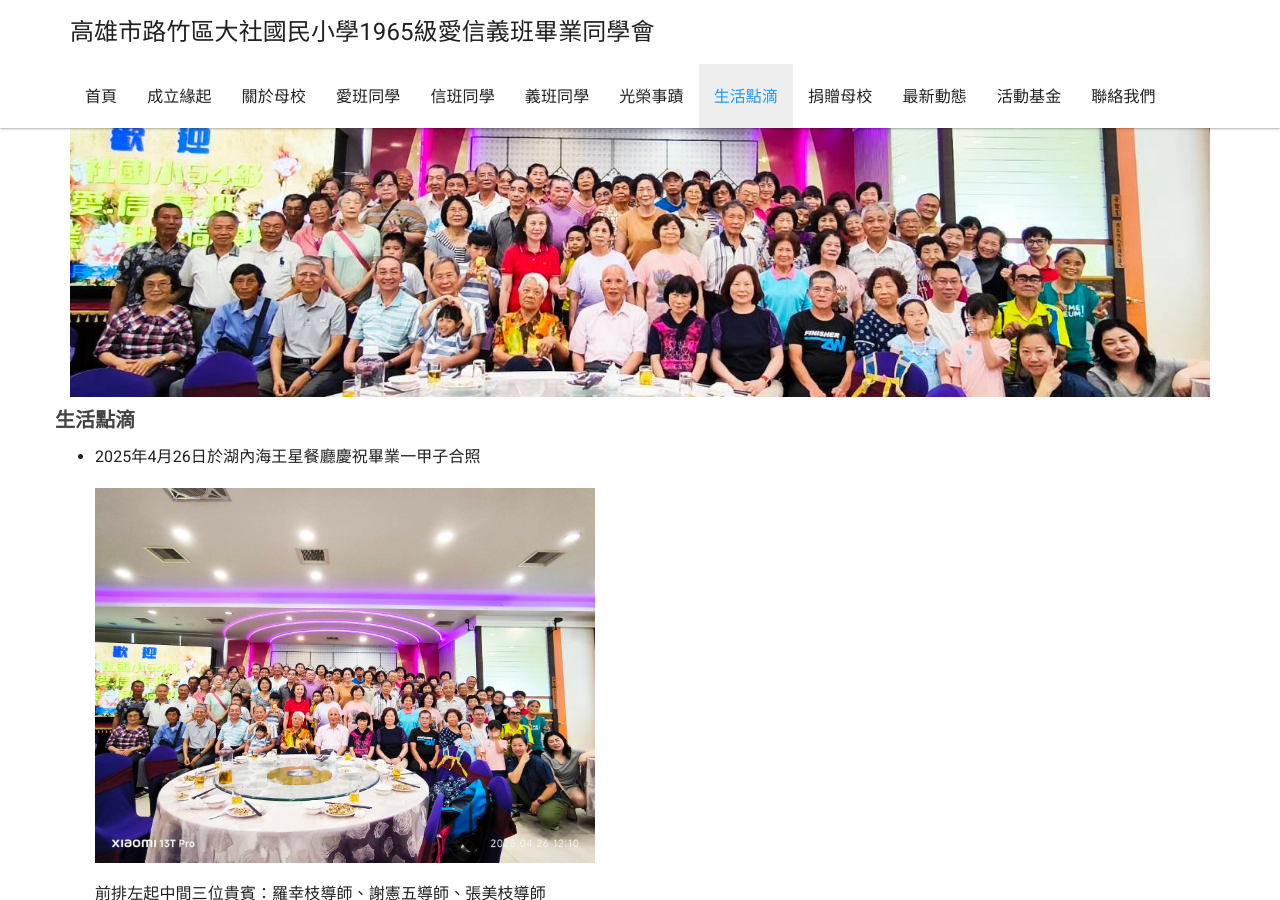
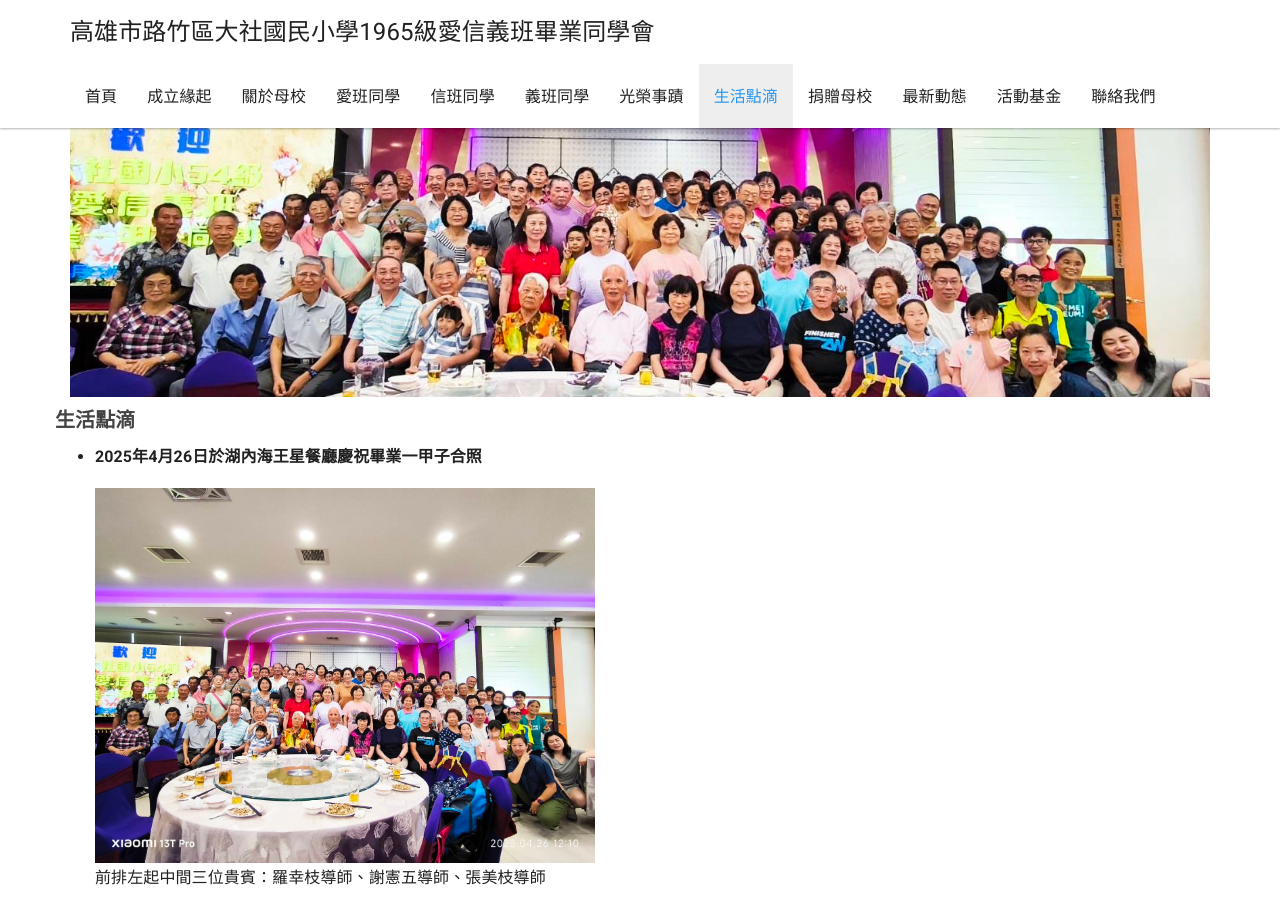
Before and after one commit to dashe1965/dashe1965.github.io, a Jekyll site: the page built from _docs/life/life.md, in a window 1280 px wide and 900 px high. Built offline with Jekyll 4.4.1, drawn with Linux system fonts in a browser that asks for light colours; nearby versions of some CDN libraries.

```diff
--- a/_docs/life/life.md
+++ b/_docs/life/life.md
@@ -3,22 +3,20 @@ title: 生活點滴
 permalink: /life/
 sectionid: life
 ---
-- 2025年4月26日於湖內海王星餐廳慶祝畢業一甲子合照
+- **2025年4月26日於湖內海王星餐廳慶祝畢業一甲子合照**
 
   <img src="/img/life_2025年4月26日於湖內海王星餐廳慶祝畢業一甲子合照.jpg"
        width="500"
        alt="2025年4月26日於湖內海王星餐廳慶祝畢業一甲子合照" border="10" />
-
   前排左起中間三位貴賓：羅幸枝導師、謝憲五導師、張美枝導師
 
   <img src="/img/life_2025年4月26日王叁成會長張素菁校長.jpg"
        width="500"
        alt="2025年4月26日王叁成會長張素菁校長" border="10" />
-
   左起：王叁成會長、張素菁校長
 
 ---
-- 2024年12月13日孝班同學暨同學會代表於王勇棟一甲自家園圃 (恬寮) 宴請歸國省親同學王榮騰博士與夫人張華茹賢伉儷
+- **2024年12月13日孝班同學暨同學會代表於王勇棟一甲自家園圃 (恬寮) 宴請歸國省親同學王榮騰博士與夫人張華茹賢伉儷**
 
   <img src="/img/life_2024年12月13日於王勇棟一甲恬寮合照.jpg"
        width="500"
```
